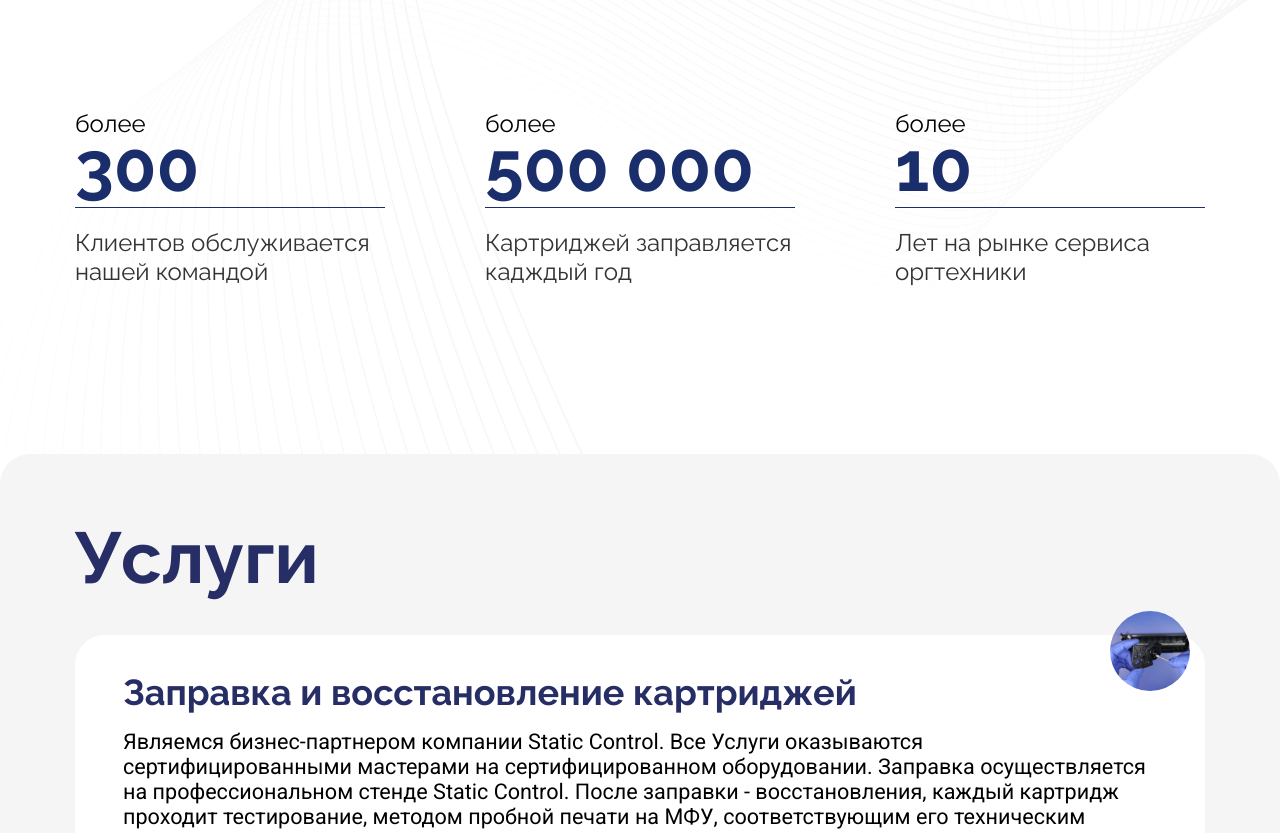
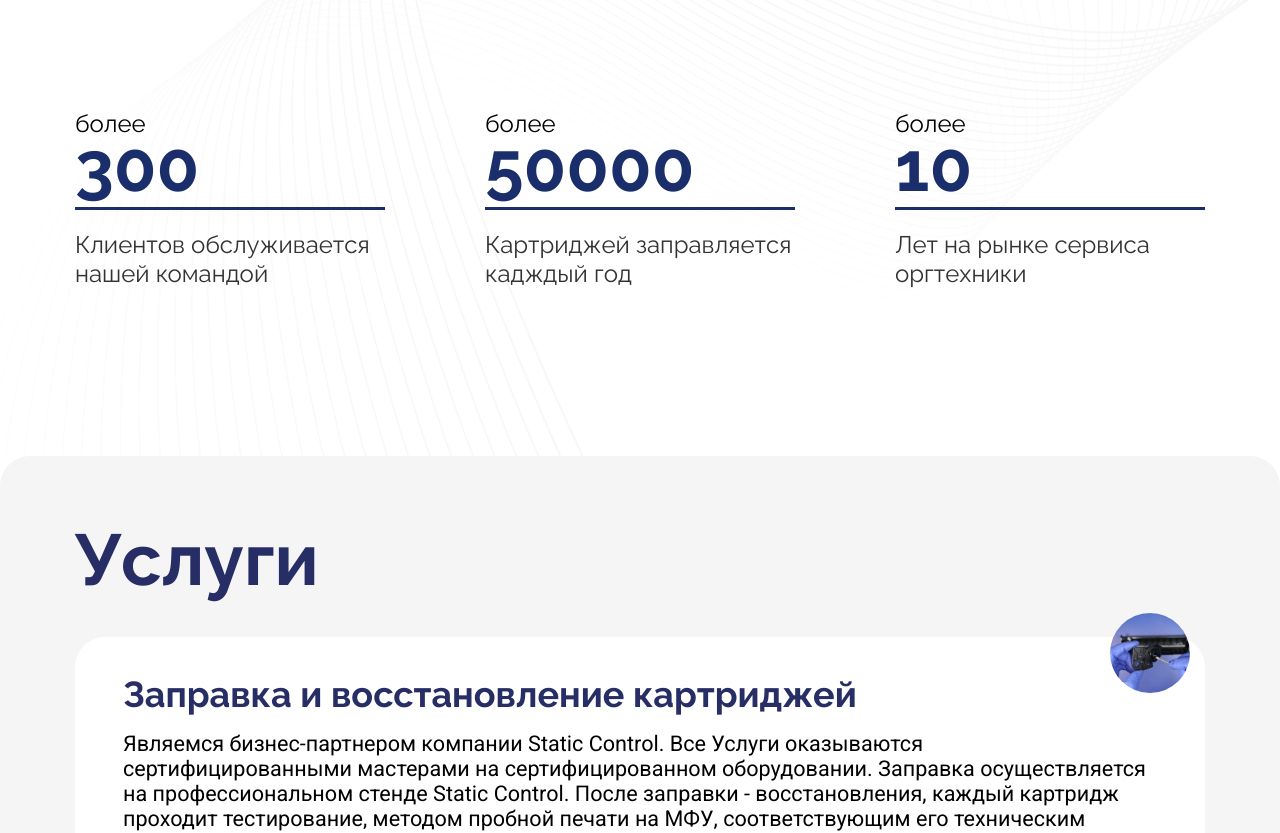
Before and after one commit to TraVv1S/pro-system-lp, a Next.js app: page / in a window 1280 px wide. Shown: the part 1360-2193 px from the top of the page. Built offline with nearby package versions, Linux system fonts and the light colour scheme.

Commit message:
counters animation

```diff
--- a/components/About/About.jsx
+++ b/components/About/About.jsx
@@ -2,6 +2,7 @@
 import Image from 'next/image';
 import classes from './About.module.scss';
 import { motion } from 'framer-motion';
+import AnimatedCounter from '../Counter/AnimatedCounter';
 
 const About = () => {
   return (
@@ -27,17 +28,53 @@ const About = () => {
 
         <div className={classes.statItem}>
           <div>более</div>
-          <div className={classes.counter}> 300</div>
+          <div className={classes.counter}> <AnimatedCounter from={0} to={300} /></div>
+          <motion.div
+            className={classes.border}
+            initial={{ width: 0 }}
+            whileInView={{
+              width: "100%"
+            }}
+            transition={{
+              duration: 6,
+              delay: 0.5,
+              ease: [0, 0.71, 0.2, 1.01]
+            }}
+          ></motion.div>
           <p>Клиентов обслуживается нашей командой</p>
         </div>
         <div className={classes.statItem}>
           <div>более</div>
-          <div className={classes.counter}>500&nbsp;000</div>
+          <div className={classes.counter}><AnimatedCounter from={40000} to={50000} /></div>
+          <motion.div
+            className={classes.border}
+            initial={{ width: 0 }}
+            whileInView={{
+              width: "100%"
+            }}
+            transition={{
+              duration: 6,
+              delay: 0.5,
+              ease: [0, 0.71, 0.2, 1.01]
+            }}
+          ></motion.div>
           <p>Картриджей заправляется кадждый год</p>
         </div>
         <div className={classes.statItem}>
           <div>более</div>
-          <div className={classes.counter}>10</div>
+          <div className={classes.counter}><AnimatedCounter from={0} to={10} /></div>
+          <motion.div
+            className={classes.border}
+            initial={{ width: 0 }}
+            whileInView={{
+              width: "100%"
+            }}
+            transition={{
+              duration: 6,
+              delay: 0.5,
+              ease: [0, 0.71, 0.2, 1.01]
+            }}
+          ></motion.div>
           <p>Лет на рынке сервиса оргтехники</p>
         </div>
 
--- a/components/About/About.module.scss
+++ b/components/About/About.module.scss
@@ -33,12 +33,16 @@
         font-weight: bold;
         display: block;
         color: #1a2e6c;
-        border-bottom: 1px solid #1a2e6c;
+
         margin-top: -.5rem;
 
-        span {
-          font-size: 24px;
-        }
+        // span {
+        //   font-size: 24px;
+        // }
+      }
+
+      .border {
+        border-bottom: 3px solid #1a2e6c;
       }
 
       & p {
--- a/components/Advantages/Advantages.module.scss
+++ b/components/Advantages/Advantages.module.scss
@@ -57,8 +57,9 @@
   position: relative;
   height: 550px;
   margin: -200px 0 -250px;
+  z-index: -10;
   img {
-    z-index: -1;
+
     opacity: .2;
   }
 }
--- /dev/null
+++ b/components/Counter/AnimatedCounter.tsx
@@ -0,0 +1,58 @@
+"use client";
+
+import {
+  KeyframeOptions,
+  animate,
+  useInView,
+  useIsomorphicLayoutEffect,
+} from "framer-motion";
+import { useRef } from "react";
+
+type AnimatedCounterProps = {
+  from: number;
+  to: number;
+  animationOptions?: KeyframeOptions;
+};
+
+const AnimatedCounter = ({
+  from,
+  to,
+  animationOptions,
+}: AnimatedCounterProps) => {
+  const ref = useRef<HTMLSpanElement>(null);
+  const inView = useInView(ref, { once: true });
+
+  useIsomorphicLayoutEffect(() => {
+    const element = ref.current;
+
+    if (!element) return;
+    if (!inView) return;
+
+    // Set initial value
+    element.textContent = String(from);
+
+    // If reduced motion is enabled in system's preferences
+    if (window.matchMedia("(prefers-reduced-motion)").matches) {
+      element.textContent = String(to);
+      return;
+    }
+
+    const controls = animate(from, to, {
+      duration: 5,
+      ease: "easeOut",
+      ...animationOptions,
+      onUpdate(value) {
+        element.textContent = value.toFixed(0);
+      },
+    });
+
+    // Cancel on unmount
+    return () => {
+      controls.stop();
+    };
+  }, [ref, inView, from, to]);
+
+  return <span ref={ref} />;
+};
+
+export default AnimatedCounter;
```
